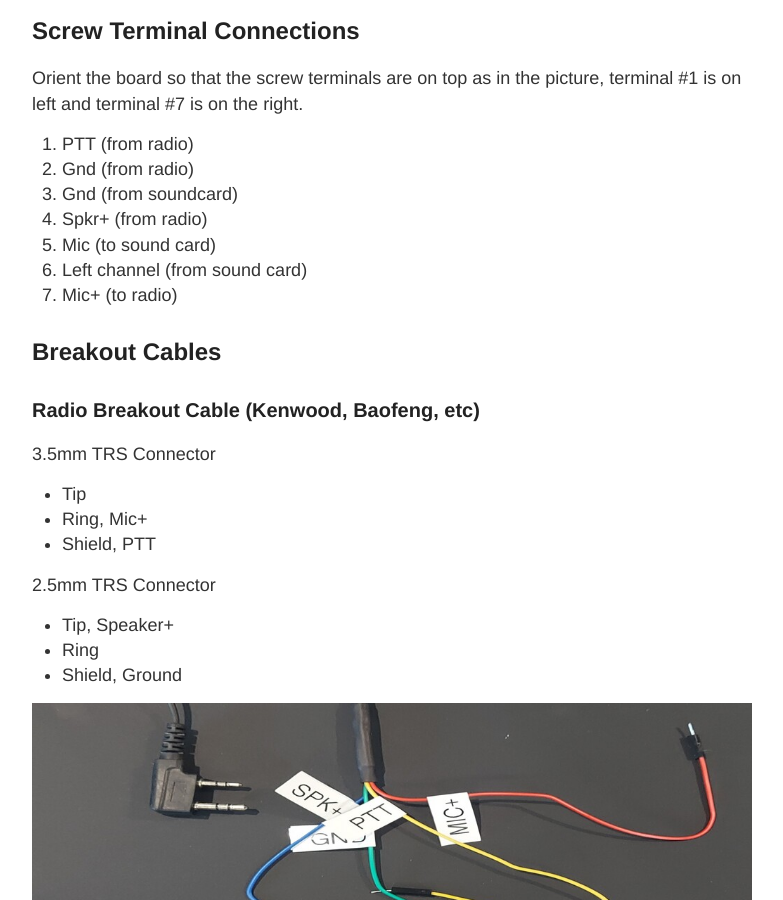
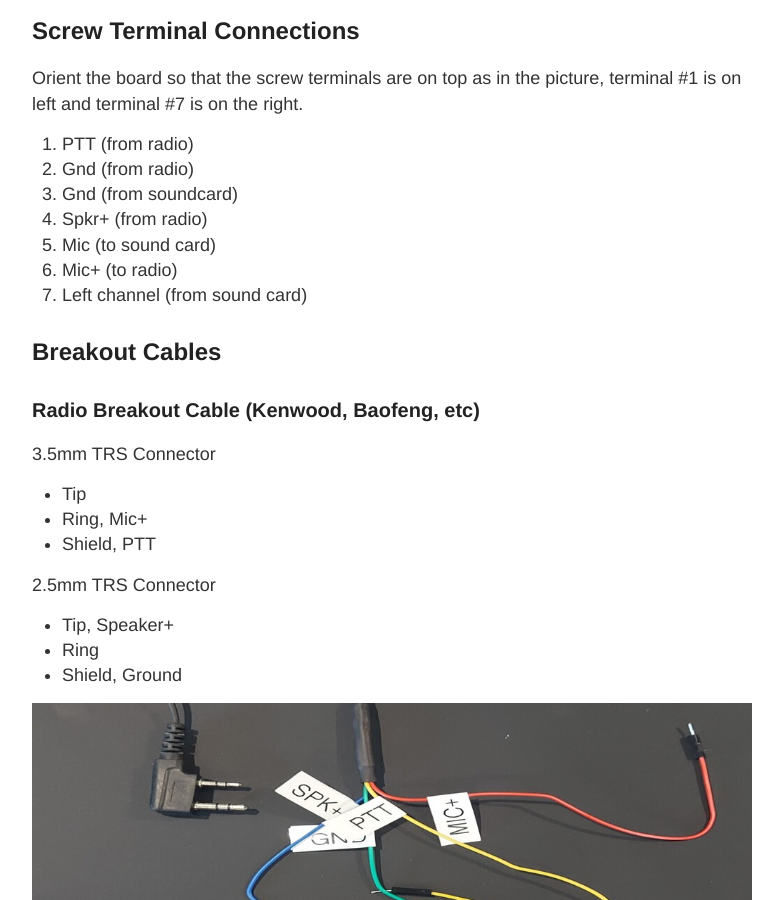
Before and after one commit to AE0ZW/ae0zw.github.io, a Jekyll site: the page built from _posts/2022-10-16-soundcard-interface.md, in a window 1280 px wide and 900 px high, scrolled down 995 px. Shown: the whole window, without its empty margins (248-1031 px from the left). Built offline with Jekyll 4.4.1, drawn with Linux system fonts in a browser that asks for light colours.

```diff
--- a/_posts/2022-10-16-soundcard-interface.md
+++ b/_posts/2022-10-16-soundcard-interface.md
@@ -22,8 +22,8 @@ is on the right.
 1. Gnd (from soundcard)
 1. Spkr+ (from radio)
 1. Mic (to sound card)
+1. Mic+ (to radio)
 1. Left channel (from sound card)
-1. Mic+ (to radio)
 
 ## Breakout Cables
 
```
